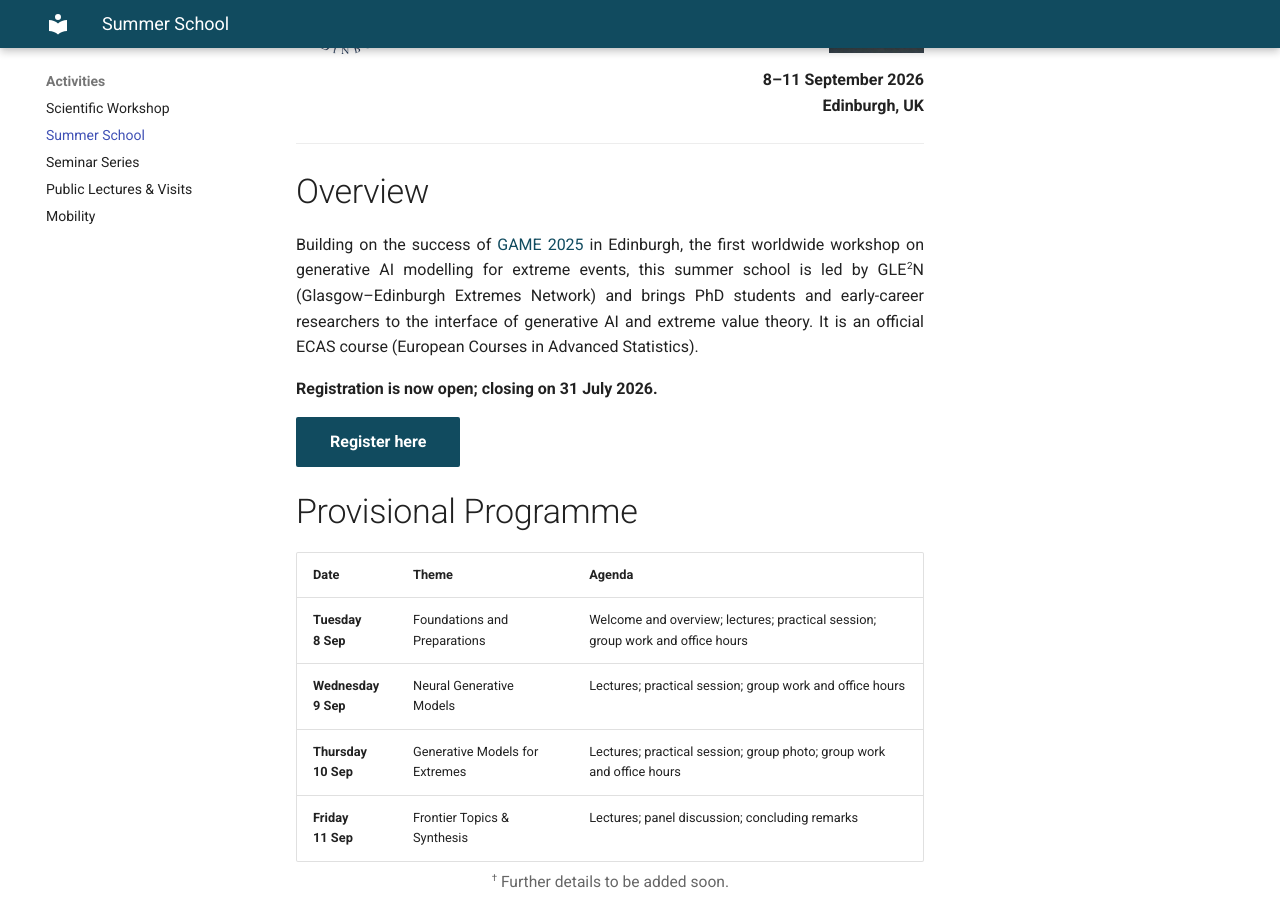
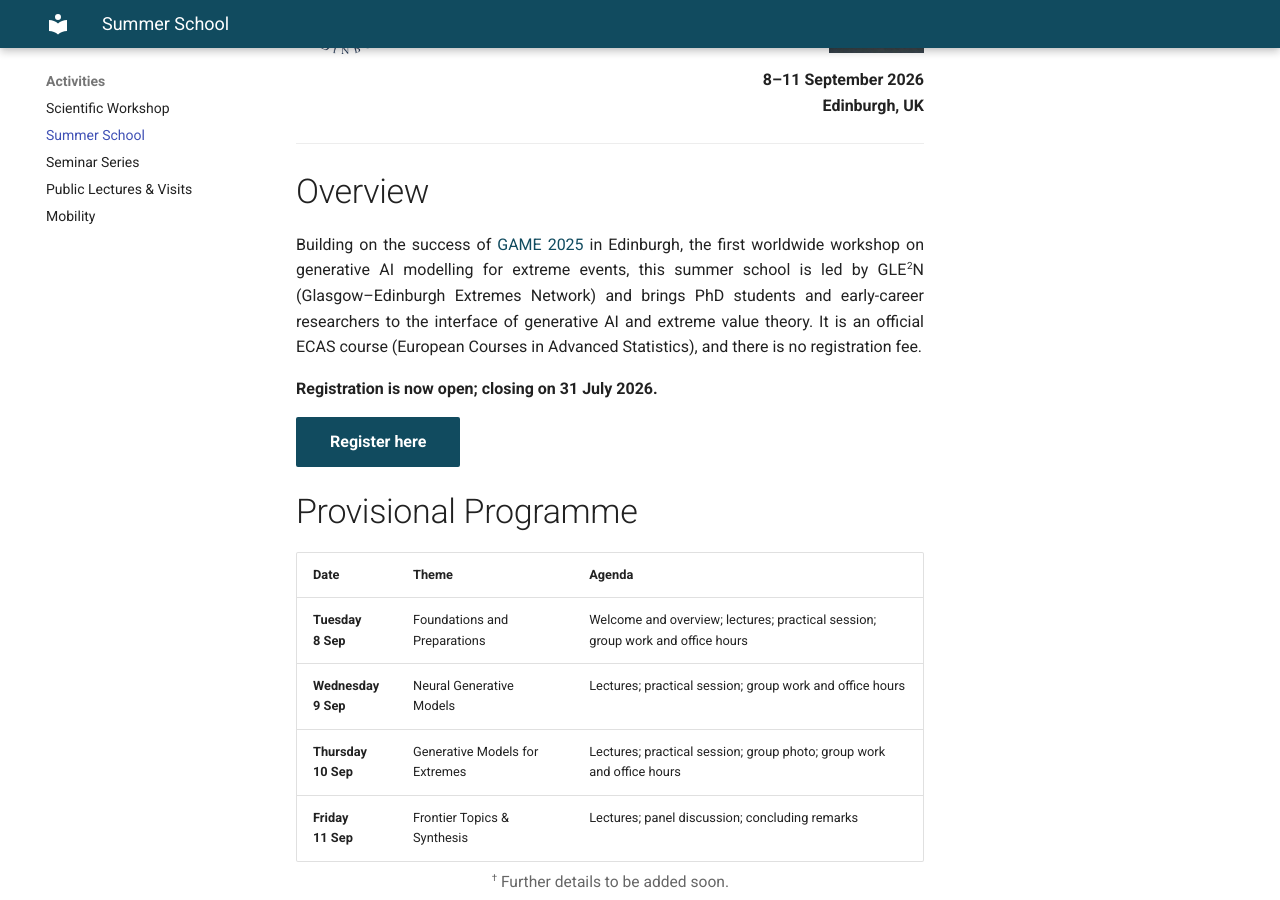
Before and after one commit to gamex-network/gamex-network.github.io, an MkDocs documentation site: the page built from docs/school.md, in a window 1280 px wide and 900 px high, scrolled down 359 px. Built offline with MkDocs 1.6.1 and Material for MkDocs 9.7.7, drawn with Linux system fonts in a browser that asks for light colours.

Commit message:
Clarify school registration fee

```diff
--- a/docs/school.md
+++ b/docs/school.md
@@ -11,7 +11,7 @@
 
 ## Overview
 
-Building on the success of [GAME 2025](https://gail.ed.ac.uk/news-and-events/events/generative-ai-modelling-for-extreme-events-2025) in Edinburgh, the first worldwide workshop on generative AI modelling for extreme events, this summer school is led by GLE<sup>2</sup>N (Glasgow–Edinburgh Extremes Network) and brings PhD students and early-career researchers to the interface of generative AI and extreme value theory. It is an official ECAS course (European Courses in Advanced Statistics).
+Building on the success of [GAME 2025](https://gail.ed.ac.uk/news-and-events/events/generative-ai-modelling-for-extreme-events-2025) in Edinburgh, the first worldwide workshop on generative AI modelling for extreme events, this summer school is led by GLE<sup>2</sup>N (Glasgow–Edinburgh Extremes Network) and brings PhD students and early-career researchers to the interface of generative AI and extreme value theory. It is an official ECAS course (European Courses in Advanced Statistics), and there is no registration fee.
 
 **Registration is now open; closing on 31 July 2026.**
 
```
